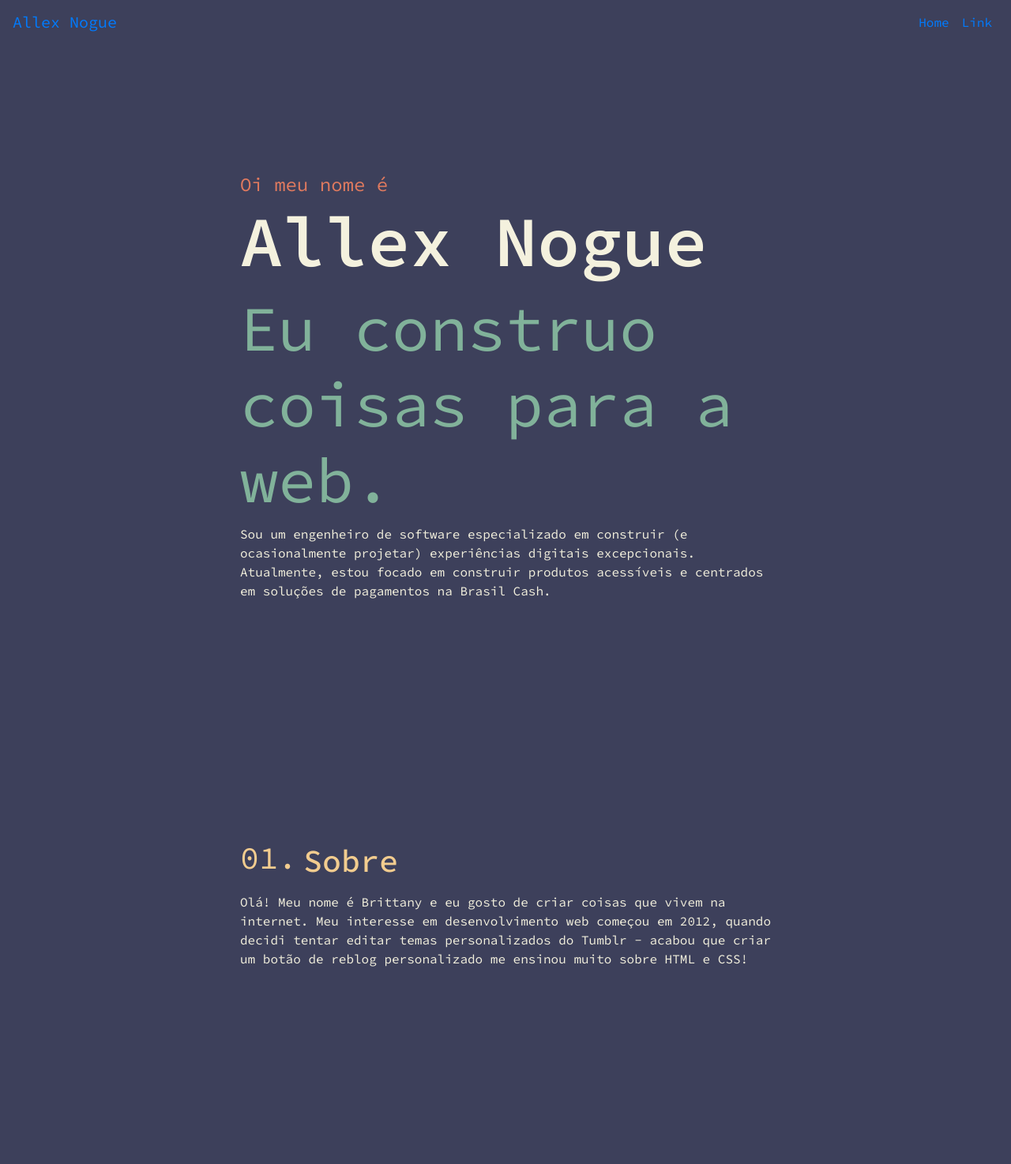
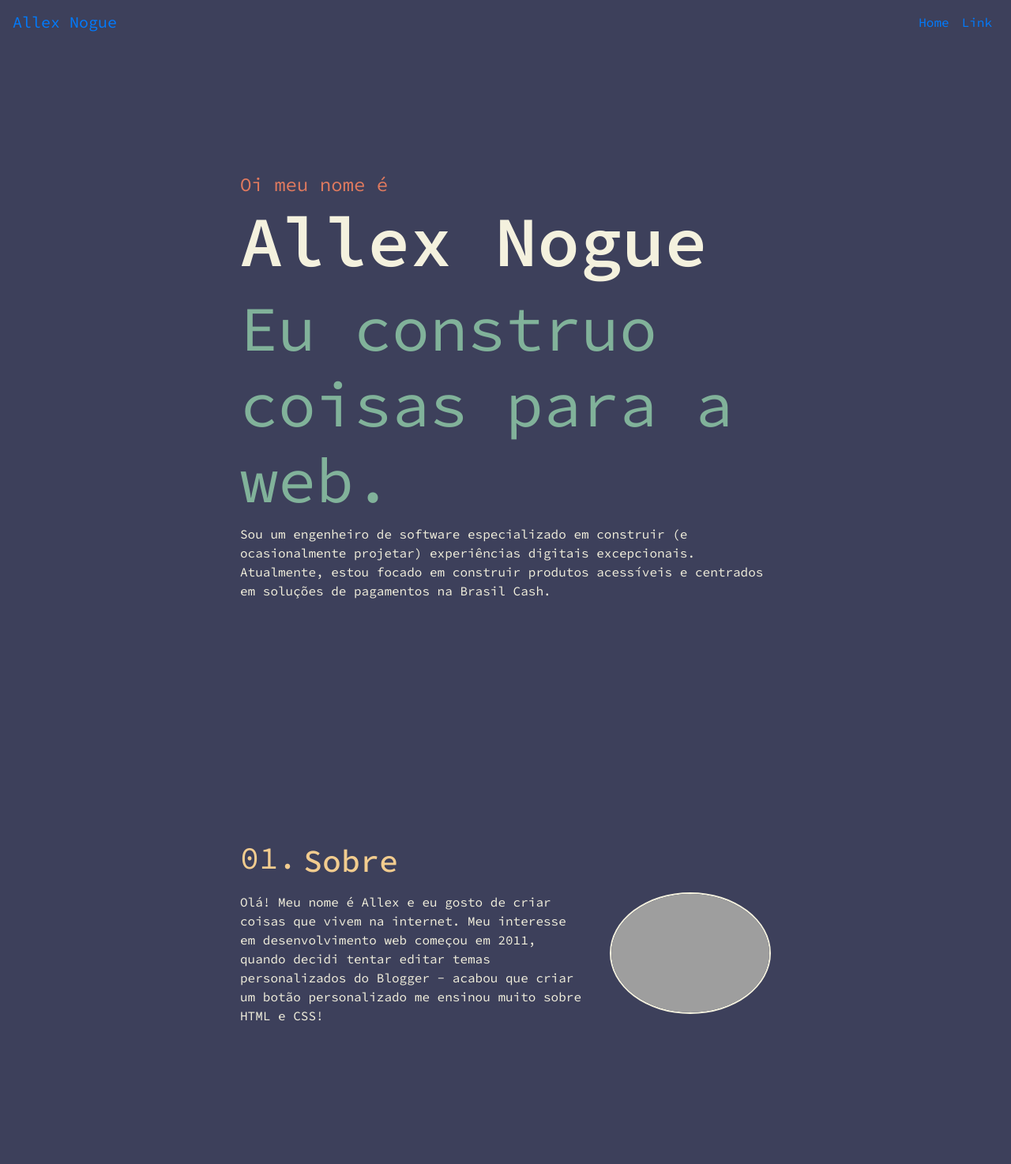
Before and after one commit to AllexNogue/allexnogue.dev, a PHP site: page / in a window 1280 px wide. Shown: the whole page at 79% size. Before the commit the page ends 1224 px from the top, so only its background shows below. Run offline with PHP 8.4, Linux system fonts and the light colour scheme; grey boxes are pictures that could not be loaded.

Commit message:
não lembro o que fiz

```diff
--- a/css/style.css
+++ b/css/style.css
@@ -1,4 +1,4 @@
-@import url("https://fonts.googleapis.com/css?family=Source Code Pro:400,500,600,700,800|Epilogue:400,500,600,700,800|Poppins:400,400i,500,500i,600,600i,700&amp;display=swap");
+@import url("https://fonts.googleapis.com/css?family=Source Code Pro:400,500,600,700,800|Teko:400,500,600,700,800|Poppins:400,400i,500,500i,600,600i,700&amp;display=swap");
 
 :root{
     --color1: #3D405B;
@@ -69,7 +69,32 @@ body{
     background-color: var(--color5); */
 }
 
+.img-nogue{
+    border-radius: 50%;
+    border: 2px var(--color2) solid;
+}
 
+.img-nogue::after{
+    content: "";
+    display: block;
+    position: relative;
+    top: -5px;
+    width: 300px;
+    height: 1px;
+    margin-left: 20px;
+}
+
+.img-nog-mouse:hover{
+    cursor: pointer;
+}
+
+.img-nog-mouse:hover > img:first-child{
+    display: none;
+}
+
+.img-nog-mouse:hover > img:last-child{
+    display: flex !important;
+}
 
 /* bootstrap */
 .navbar-toggler{
--- a/index.php
+++ b/index.php
@@ -43,7 +43,16 @@
         <section id="about" class="position-relative overflow-hidden p-3 p-md-5 m-md-3 ">
             <div class="col-md-8 p-lg-5 mx-auto my-5">
                 <h2 class="section-about">Sobre</h2>
-                <p>Olá! Meu nome é Brittany e eu gosto de criar coisas que vivem na internet. Meu interesse em desenvolvimento web começou em 2012, quando decidi tentar editar temas personalizados do Tumblr - acabou que criar um botão de reblog personalizado me ensinou muito sobre HTML e CSS!</p>
+                <div class="row">
+                    <div class="col-md-8">
+                        <p>Olá! Meu nome é Allex e eu gosto de criar coisas que vivem na internet. Meu interesse em desenvolvimento web começou em 2011, quando decidi tentar editar temas personalizados do Blogger - acabou que criar um botão personalizado me ensinou muito sobre HTML e CSS!</p>
+                    </div>
+                    <div class="col-md-4 img-nog-mouse">
+                        <img src="/assets/img/profile-pic-7.png" alt="Foto de Allex Nogue" class="img-nogue img-fluid">
+                        <img src="/assets/img/profile-pic-5.png" alt="Foto de Allex Nogue" class="img-nogue img-fluid d-none">
+                    </div>
+                </div>
+
             </div>
         </section>
     </main>
```
